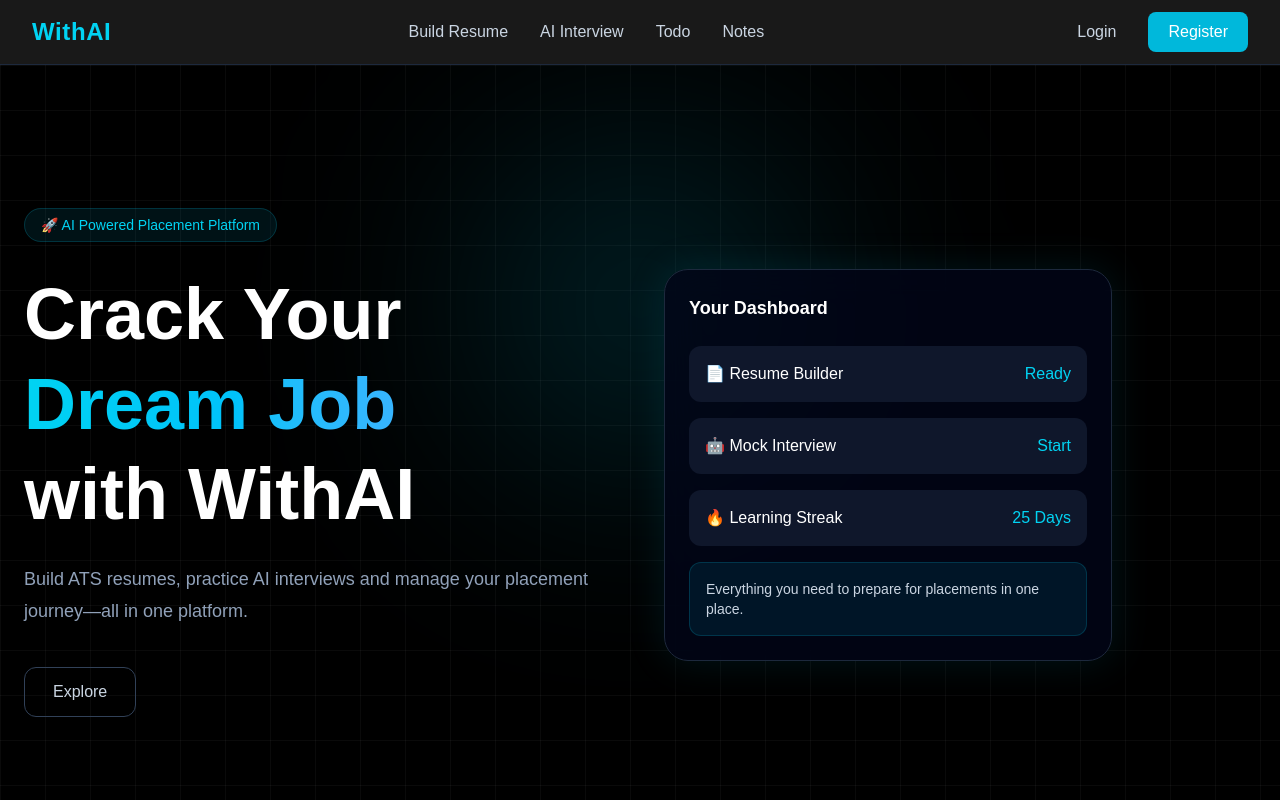
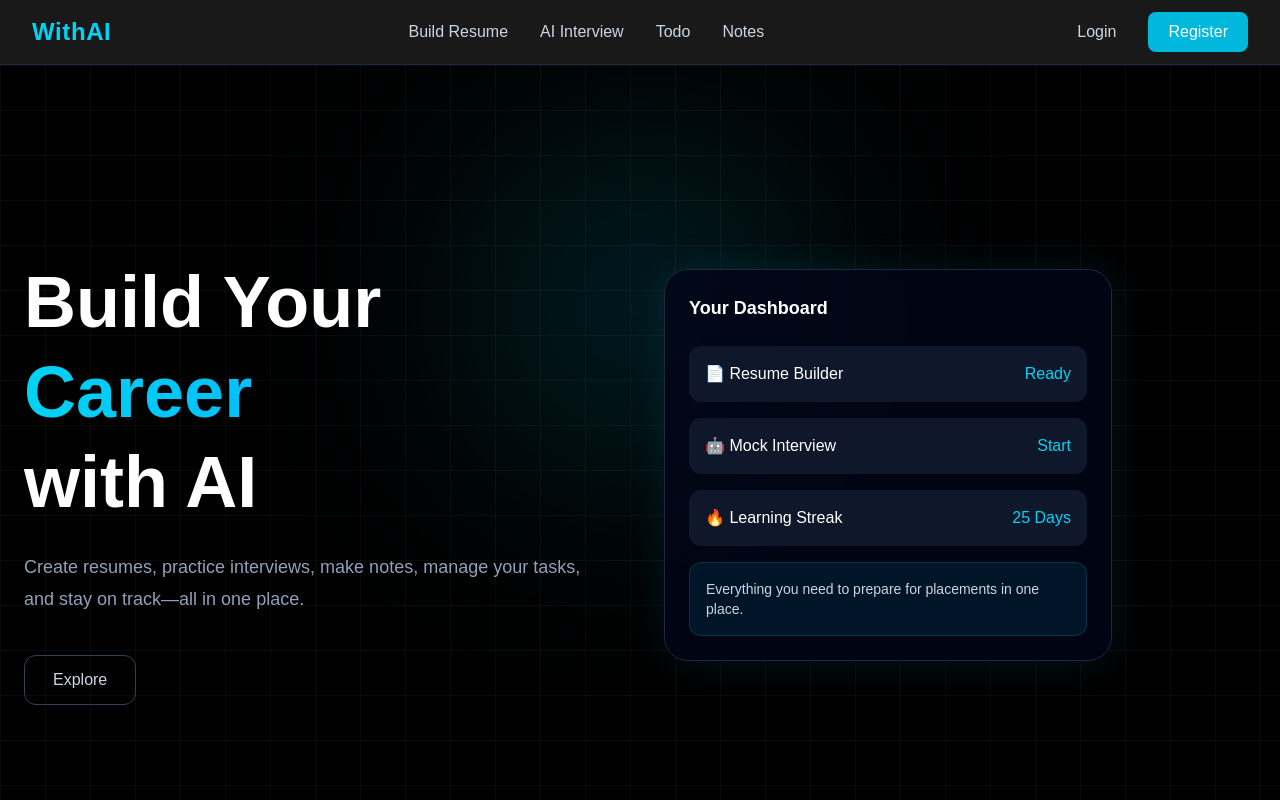
Before and after one commit to rohitpareta4/withAI, a Next.js app: page / in a window 1280 px wide. Shown: the top 800 px of the page. Built offline with nearby package versions, Linux system fonts and the light colour scheme; no server answers.

Commit message:
hero updated

```diff
--- a/components/Hero/hero.tsx
+++ b/components/Hero/hero.tsx
@@ -14,22 +14,20 @@ export default function HeroSection() {
         {/* Left */}
 
         <div className="max-w-2xl">
-          <span className="rounded-full border border-cyan-500/20 bg-cyan-500/10 px-4 py-2 text-sm text-cyan-400">
-            🚀 AI Powered Placement Platform
-          </span>
+
 
           <h1 className="mt-8 text-5xl font-bold leading-tight md:text-7xl">
-            Crack Your
-            <span className="block bg-gradient-to-r from-cyan-400 to-blue-400 bg-clip-text text-transparent">
-              Dream Job
-            </span>
-            with WithAI
+              Build Your
+         <span className="block bg-gradient-to-r from-cyan-400 to-blue-400 bg-clip-text text-transparent">
+               Career
+         </span>
+            with AI
           </h1>
 
-          <p className="mt-6 max-w-xl text-lg leading-8 text-slate-400">
-            Build ATS resumes, practice AI interviews and manage your placement
-            journey—all in one platform.
-          </p>
+<p className="mt-6 max-w-xl text-lg leading-8 text-slate-400">
+  Create resumes, practice interviews, make notes, manage your tasks,
+  and stay on track—all in one place.
+</p>
 
           <div className="mt-10 flex flex-wrap gap-4">
             {/* <button className="rounded-xl bg-cyan-500 px-7 py-3 font-semibold transition hover:bg-cyan-400">
```
